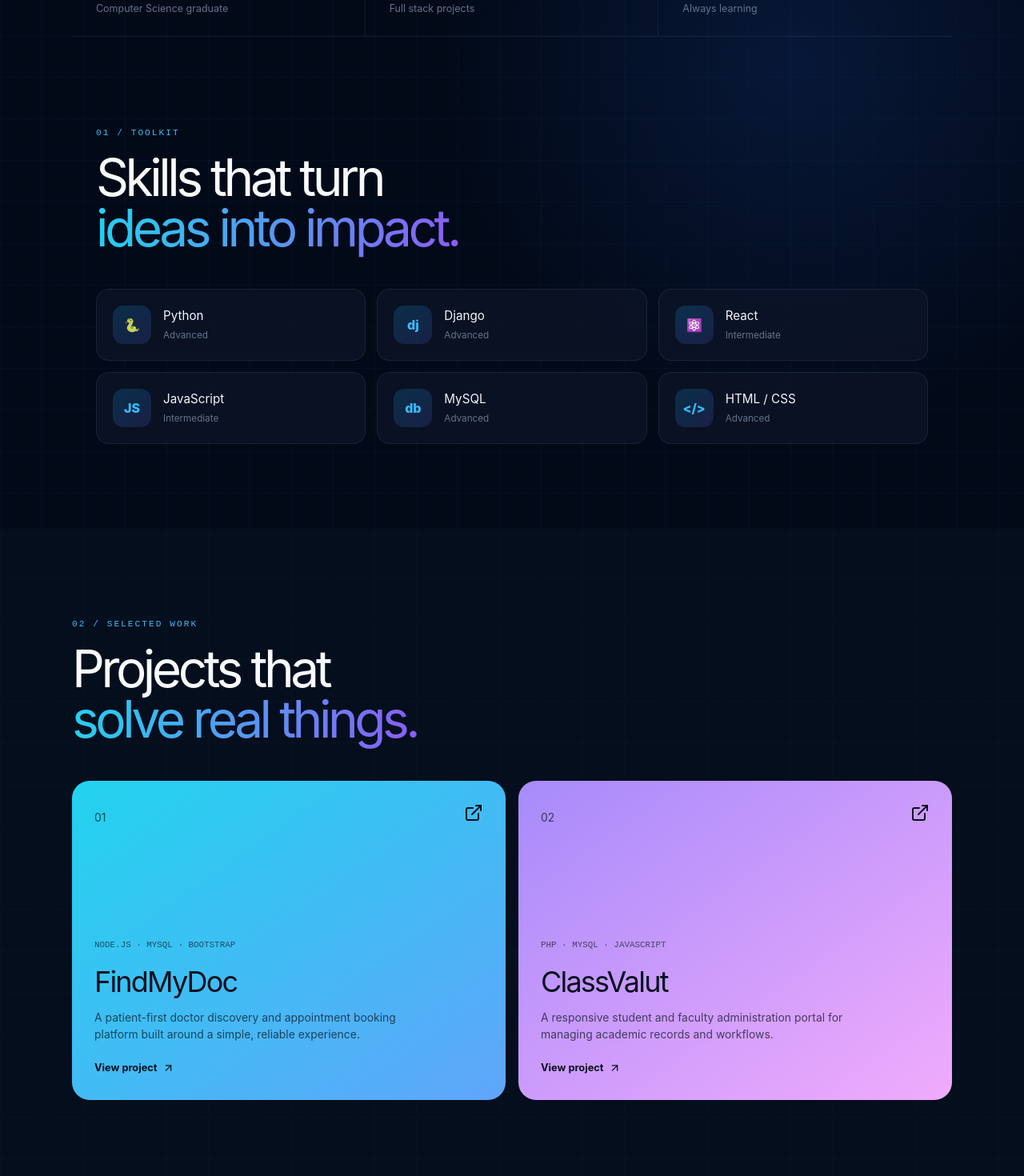
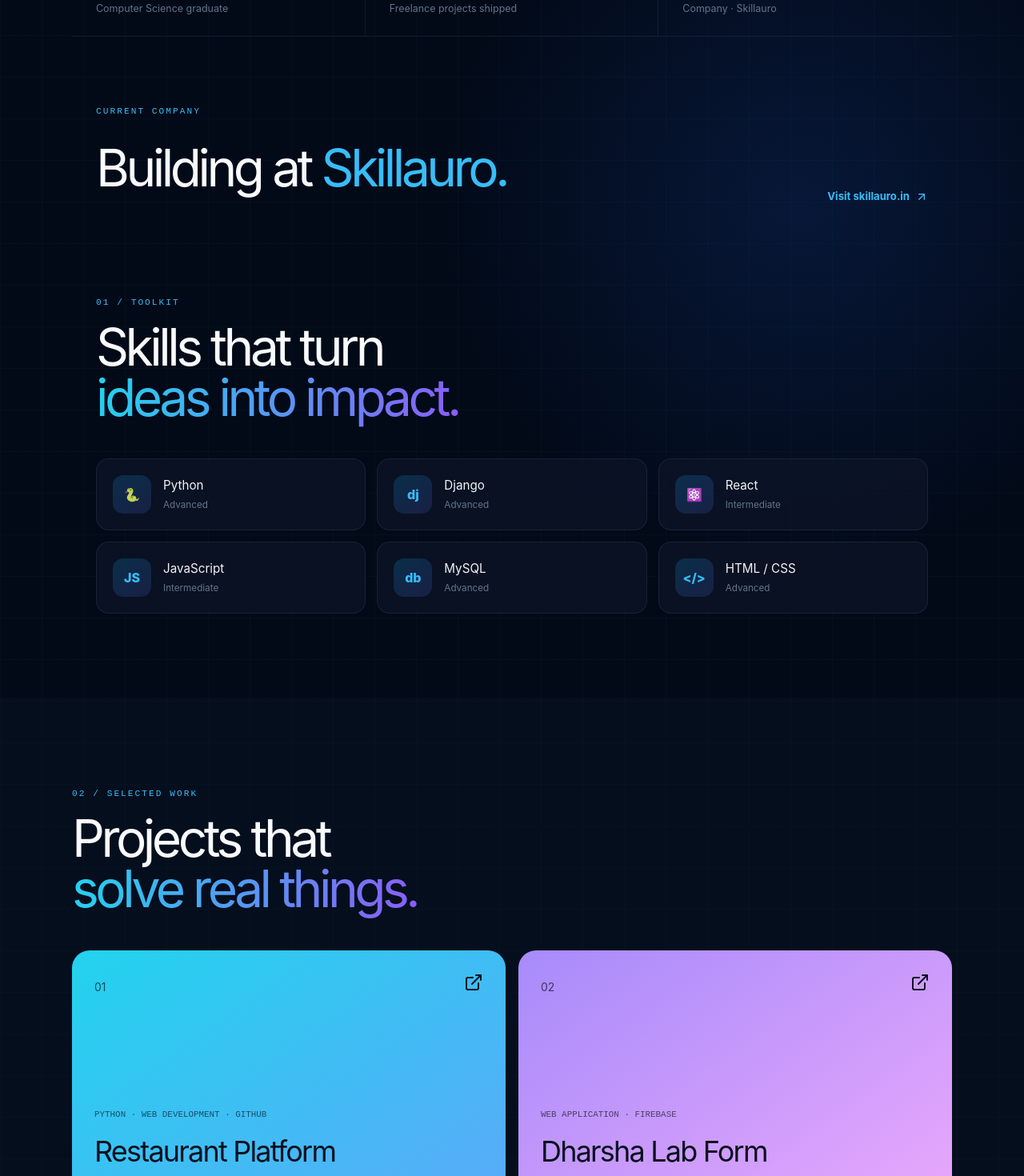
Before and after one commit to sabarish-es/sabarishES, a Next.js app: page / in a window 1280 px wide. Shown: the part 840-2310 px from the top of the page at 80% size. Built offline with nearby package versions, Linux system fonts and the light colour scheme.

Commit message:
feat: enhance project grid and add cursor interaction styles\n\nAdded third and fourth project styles. Introduced company strip and cursor orb for interactive experience.

```diff
--- a/app/globals.css
+++ b/app/globals.css
@@ -238,9 +238,13 @@
 .stat-card { padding: 24px 30px; border-right: 1px solid rgba(148, 163, 184, .1); }.stat-card:last-child { border-right: 0; }.stat-card strong { display: block; color: #f8fafc; font-size: 2rem; }.stat-card span { color: #64748b; font-size: .78rem; }
 .content-section { max-width: 1100px; margin: 0 auto; padding: 105px 30px; }.section-heading > span, .section-kicker { color: #38bdf8; font-family: monospace; font-size: .7rem; text-transform: uppercase; letter-spacing: .18em; }.section-heading h2, .contact-section h2 { margin: 16px 0 45px; color: #f8fafc; font-size: clamp(2.8rem, 5vw, 4.8rem); line-height: .98; letter-spacing: -.07em; }
 .skills-grid { display: grid; grid-template-columns: repeat(3, 1fr); gap: 14px; }.skill-card { display: flex; align-items: center; gap: 15px; padding: 20px; border: 1px solid rgba(148, 163, 184, .12); border-radius: 16px; background: rgba(15, 23, 42, .6); }.skill-icon { display: grid; place-items: center; width: 48px; height: 48px; border-radius: 13px; color: #38bdf8; background: linear-gradient(145deg, rgba(14, 165, 233, .2), rgba(99, 102, 241, .17)); font-weight: 800; }.skill-card h3 { margin: 0; font-size: .95rem; }.skill-card p { margin: 4px 0 0; color: #64748b; font-size: .73rem; }
-.projects-section { max-width: none; padding-inline: max(30px, calc((100vw - 1100px) / 2)); background: rgba(15, 23, 42, .32); }.projects-grid { display: grid; grid-template-columns: repeat(2, 1fr); gap: 16px; }.portfolio-project { min-height: 360px; padding: 28px; border-radius: 22px; color: #08111f; }.project-1 { background: linear-gradient(145deg, #22d3ee, #60a5fa); }.project-2 { background: linear-gradient(145deg, #a78bfa, #f0abfc); }.project-top { display: flex; justify-content: space-between; }.portfolio-project > div:last-child { margin-top: 140px; }.portfolio-project p { margin: 0 0 10px; font-family: monospace; font-size: .68rem; text-transform: uppercase; opacity: .65; }.portfolio-project h3 { margin: 0; font-size: 2.25rem; letter-spacing: -.05em; }.portfolio-project span { display: block; max-width: 430px; margin-top: 8px; color: rgba(8, 17, 31, .7); line-height: 1.55; font-size: .87rem; }.portfolio-project a { display: inline-flex; align-items: center; gap: 6px; margin-top: 18px; color: inherit; font-size: .8rem; font-weight: 700; }.portfolio-project a svg { width: 15px; }
+.projects-section { max-width: none; padding-inline: max(30px, calc((100vw - 1100px) / 2)); background: rgba(15, 23, 42, .32); }.projects-grid { display: grid; grid-template-columns: repeat(2, 1fr); gap: 16px; }.portfolio-project { min-height: 360px; padding: 28px; border-radius: 22px; color: #08111f; }.project-1 { background: linear-gradient(145deg, #22d3ee, #60a5fa); }.project-2 { background: linear-gradient(145deg, #a78bfa, #f0abfc); }.project-3 { background: linear-gradient(145deg, #fcd34d, #fb923c); }.project-4 { background: linear-gradient(145deg, #86efac, #2dd4bf); }.project-top { display: flex; justify-content: space-between; }.portfolio-project > div:last-child { margin-top: 140px; }
+.company-strip { display: flex; align-items: end; justify-content: space-between; gap: 24px; max-width: 1100px; margin: 0 auto; padding: 78px 30px 0; }.company-strip h2 { margin: 14px 0 0; color: #f8fafc; font-size: clamp(2.4rem, 5vw, 4rem); letter-spacing: -.07em; }.company-strip em { color: #38bdf8; font-style: normal; }.company-strip a { display: inline-flex; align-items: center; gap: 7px; color: #38bdf8; font-size: .82rem; font-weight: 700; }.company-strip a svg { width: 16px; }
+.cursor-orb { position: fixed; top: -12px; left: -12px; z-index: 50; width: 24px; height: 24px; pointer-events: none; border: 1px solid rgba(56, 189, 248, .9); border-radius: 50%; background: rgba(14, 165, 233, .13); box-shadow: 0 0 24px rgba(56, 189, 248, .55); transition: transform .08s ease-out, width .2s ease, height .2s ease, border-color .2s ease; }.cursor-orb span { position: absolute; inset: 7px; border-radius: 50%; background: #38bdf8; }.cursor-orb.is-dragging { width: 38px; height: 38px; border-color: #a78bfa; box-shadow: 0 0 30px rgba(167, 139, 250, .7); }.cursor-orb.is-dragging span { background: #a78bfa; }.drag-hint { position: fixed; right: 24px; bottom: 24px; z-index: 40; padding: 8px 11px; border: 1px solid rgba(56, 189, 248, .22); border-radius: 999px; color: #7dd3fc; background: rgba(2, 10, 24, .72); font-family: monospace; font-size: .62rem; text-transform: uppercase; letter-spacing: .12em; pointer-events: none; }.portfolio-project p { margin: 0 0 10px; font-family: monospace; font-size: .68rem; text-transform: uppercase; opacity: .65; }.portfolio-project h3 { margin: 0; font-size: 2.25rem; letter-spacing: -.05em; }.portfolio-project span { display: block; max-width: 430px; margin-top: 8px; color: rgba(8, 17, 31, .7); line-height: 1.55; font-size: .87rem; }.portfolio-project a { display: inline-flex; align-items: center; gap: 6px; margin-top: 18px; color: inherit; font-size: .8rem; font-weight: 700; }.portfolio-project a svg { width: 15px; }
 .experience-section { display: grid; grid-template-columns: .8fr 1.2fr; gap: 70px; }.experience-section .section-heading h2 { margin-bottom: 0; }.timeline { display: flex; flex-direction: column; gap: 35px; padding-top: 15px; }.timeline article { display: flex; gap: 18px; }.timeline-dot { width: 10px; height: 10px; flex: 0 0 auto; margin-top: 7px; border-radius: 50%; background: #38bdf8; box-shadow: 0 0 14px #38bdf8; }.timeline-date { margin: 0 0 8px; color: #38bdf8; font-family: monospace; font-size: .7rem; }.timeline h3 { margin: 0; color: #f8fafc; font-size: 1.2rem; }.timeline article p:last-child { max-width: 470px; margin: 8px 0 0; color: #94a3b8; line-height: 1.65; font-size: .88rem; }
 .contact-section { display: flex; align-items: end; justify-content: space-between; gap: 25px; max-width: 1100px; margin: 0 auto; padding: 90px 30px; border-top: 1px solid rgba(148, 163, 184, .1); }.contact-section h2 { margin-bottom: 18px; }.contact-section p { max-width: 500px; color: #94a3b8; line-height: 1.7; }.contact-section .primary-button { flex: 0 0 auto; }
+@media (pointer: coarse) { .cursor-orb, .drag-hint { display: none; } }
+
 footer { display: flex; justify-content: space-between; max-width: 1100px; margin: 0 auto; padding: 25px 30px 35px; border-top: 1px solid rgba(148, 163, 184, .1); color: #64748b; font-family: monospace; font-size: .65rem; text-transform: uppercase; letter-spacing: .1em; }
 @media (max-width: 800px) { .site-nav { padding: 14px 20px; }.menu-button { display: block; }.nav-links { display: none; position: absolute; top: 69px; left: 0; right: 0; flex-direction: column; align-items: stretch; gap: 0; padding: 12px 20px 20px; border-bottom: 1px solid rgba(148,163,184,.1); background: #020a18; }.nav-links.is-open { display: flex; }.nav-links a { padding: 13px 0; }.nav-links .nav-contact { text-align: center; }.hero-section { grid-template-columns: 1fr; padding: 60px 20px; }.orbit-art { min-height: 350px; }.social-rail { right: 0; bottom: 10px; }.stats-section { margin-inline: 20px; }.content-section { padding: 75px 20px; }.skills-grid, .projects-grid { grid-template-columns: 1fr; }.experience-section { display: block; }.experience-section .section-heading { margin-bottom: 45px; }.contact-section { display: block; padding-inline: 20px; }.contact-section .primary-button { margin-top: 22px; } footer { padding-inline: 20px; flex-direction: column; gap: 10px; } }
 @media (max-width: 480px) { .hero-section h1 { font-size: 3.4rem; }.hero-actions a { width: 100%; justify-content: center; }.contact-pills a { width: 100%; }.ring-one { width: 290px; height: 290px; }.ring-two { width: 220px; height: 220px; }.profile-core { width: 140px; height: 140px; }.avatar-face { width: 76px; height: 76px; font-size: 3rem; }.orbit-chip { width: 44px; height: 44px; } }
--- a/app/page.tsx
+++ b/app/page.tsx
@@ -13,16 +13,22 @@ const skills = [
 ]
 
 const projects = [
-  { title: 'FindMyDoc', description: 'A patient-first doctor discovery and appointment booking platform built around a simple, reliable experience.', tech: 'Node.js · MySQL · Bootstrap', href: '#contact' },
-  { title: 'ClassValut', description: 'A responsive student and faculty administration portal for managing academic records and workflows.', tech: 'PHP · MySQL · JavaScript', href: '#contact' },
+  { title: 'Restaurant Platform', description: 'A freelance restaurant experience with a focused menu, ordering flow, and responsive customer interface.', tech: 'Python · Web Development · GitHub', href: 'https://github.com/sabarish-es/restuarant.git', className: 'project-1' },
+  { title: 'Dharsha Lab Form', description: 'A freelance lab form website designed to make patient information and lab workflows easier to manage online.', tech: 'Web Application · Firebase', href: 'https://dharsha-lab-form-2026.web.app', className: 'project-2' },
+  { title: 'FindMyDoc', description: 'A patient-first doctor discovery and appointment booking platform built around a simple, reliable experience.', tech: 'Node.js · MySQL · Bootstrap', href: '#contact', className: 'project-3' },
+  { title: 'ClassValut', description: 'A responsive student and faculty administration portal for managing academic records and workflows.', tech: 'PHP · MySQL · JavaScript', href: '#contact', className: 'project-4' },
 ]
 
 export default function Page() {
   const [menuOpen, setMenuOpen] = useState(false)
+  const [cursor, setCursor] = useState({ x: 0, y: 0 })
+  const [isDragging, setIsDragging] = useState(false)
   const closeMenu = () => setMenuOpen(false)
 
   return (
-    <main className="portfolio-shell min-h-screen bg-[#020a18] text-slate-100">
+    <main className="portfolio-shell min-h-screen bg-[#020a18] text-slate-100" onPointerMove={(event) => setCursor({ x: event.clientX, y: event.clientY })} onPointerDown={() => setIsDragging(true)} onPointerUp={() => setIsDragging(false)} onPointerLeave={() => setIsDragging(false)}>
+      <div className={`cursor-orb ${isDragging ? 'is-dragging' : ''}`} style={{ transform: `translate3d(${cursor.x}px, ${cursor.y}px, 0)` }} aria-hidden="true"><span /></div>
+      <div className="drag-hint" aria-hidden="true">{isDragging ? 'release' : 'drag me'}</div>
       <nav className="site-nav" aria-label="Main navigation">
         <a href="#home" className="brand-mark"><span className="brand-icon"><Terminal size={20} /></span><span><strong>sabarish.in</strong><small>Python Full Stack</small></span></a>
         <div className={`nav-links ${menuOpen ? 'is-open' : ''}`}>
@@ -45,11 +51,12 @@ export default function Page() {
         <div className="social-rail"><a href="https://github.com/sabarish-es" aria-label="GitHub" target="_blank" rel="noreferrer"><GitBranch /></a><a href="https://www.linkedin.com/in/sabarish-es/" aria-label="LinkedIn" target="_blank" rel="noreferrer"><UserRound /></a><a href="#contact" aria-label="Contact"><Mail /></a></div>
       </section>
 
-      <section id="achievements" className="stats-section"><div className="stat-card"><strong>2025</strong><span>Computer Science graduate</span></div><div className="stat-card"><strong>2+</strong><span>Full stack projects</span></div><div className="stat-card"><strong>∞</strong><span>Always learning</span></div></section>
+      <section id="achievements" className="stats-section"><div className="stat-card"><strong>2025</strong><span>Computer Science graduate</span></div><div className="stat-card"><strong>2+</strong><span>Freelance projects shipped</span></div><div className="stat-card"><strong>01</strong><span>Company · Skillauro</span></div></section>
+      <section className="company-strip"><div><span className="section-kicker">current company</span><h2>Building at <em>Skillauro.</em></h2></div><a href="https://www.skillauro.in" target="_blank" rel="noreferrer">Visit skillauro.in <ArrowUpRight /></a></section>
 
       <section id="skills" className="content-section"><div className="section-heading"><span>01 / toolkit</span><h2>Skills that turn<br /><em>ideas into impact.</em></h2></div><div className="skills-grid">{skills.map((skill) => <article className="skill-card" key={skill.label}><div className="skill-icon">{skill.icon}</div><div><h3>{skill.label}</h3><p>{skill.level}</p></div></article>)}</div></section>
 
-      <section id="projects" className="content-section projects-section"><div className="section-heading"><span>02 / selected work</span><h2>Projects that<br /><em>solve real things.</em></h2></div><div className="projects-grid">{projects.map((project, index) => <article className={`portfolio-project project-${index + 1}`} key={project.title}><div className="project-top"><span>0{index + 1}</span><ExternalLink /></div><div><p>{project.tech}</p><h3>{project.title}</h3><span>{project.description}</span><a href={project.href}>View project <ArrowUpRight /></a></div></article>)}</div></section>
+      <section id="projects" className="content-section projects-section"><div className="section-heading"><span>02 / selected work</span><h2>Projects that<br /><em>solve real things.</em></h2></div><div className="projects-grid">{projects.map((project, index) => <article className={`portfolio-project ${project.className}`} key={project.title}><div className="project-top"><span>0{index + 1}</span><ExternalLink /></div><div><p>{project.tech}</p><h3>{project.title}</h3><span>{project.description}</span><a href={project.href} target={project.href.startsWith('http') ? '_blank' : undefined} rel={project.href.startsWith('http') ? 'noreferrer' : undefined}>View project <ArrowUpRight /></a></div></article>)}</div></section>
 
       <section id="experience" className="content-section experience-section"><div className="section-heading"><span>03 / journey</span><h2>Growing through<br /><em>every build.</em></h2></div><div className="timeline"><article><div className="timeline-dot" /><div><p className="timeline-date">2024 — PRESENT</p><h3>Python Full Stack Developer</h3><p>Building web applications and strengthening expertise across Python, Django, React, SQL, and modern product development.</p></div></article><article><div className="timeline-dot" /><div><p className="timeline-date">EDUCATION</p><h3>B.Sc. Computer Science</h3><p>Developed a strong foundation in programming, databases, web technologies, and problem solving.</p></div></article></div></section>
 
```
